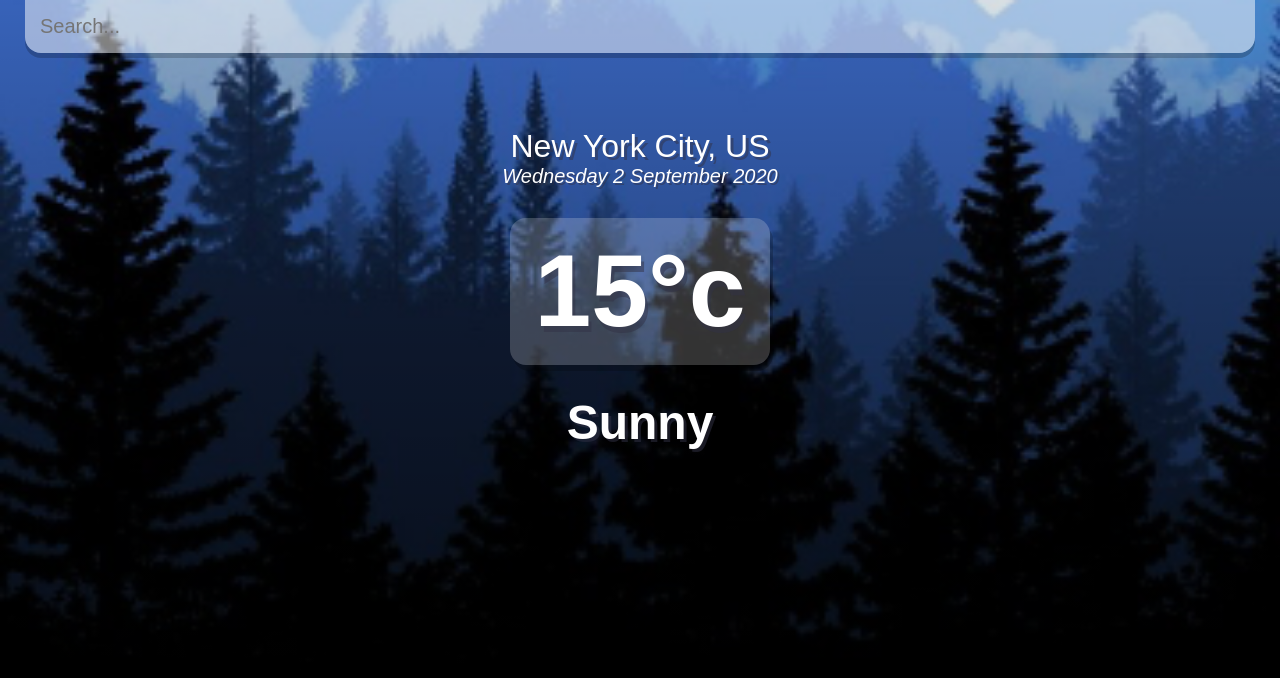
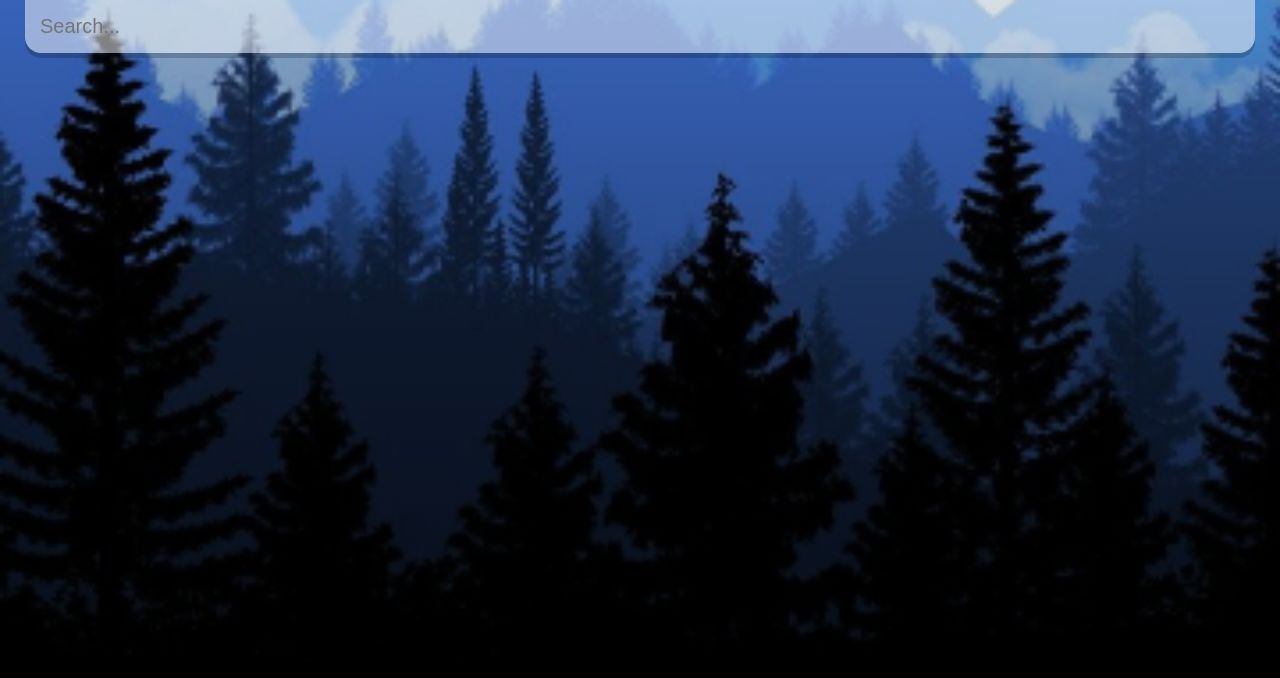
Before and after one commit to MatthewHettler/ReactWeatherApp, a React (Create React App) app: page / in a window 1280 px wide. Shown: the top 678 px of the page. Built offline with nearby package versions, Linux system fonts and the light colour scheme.

Commit message:
Tied location and weather to html with js.

```diff
--- a/src/App.js
+++ b/src/App.js
@@ -12,7 +12,11 @@ function App() {
     if (evt.key === "Enter") {
       fetch(`${api.base}weather?q=${query}&units=metric&APPID=${api.key}`)
       .then(res => res.json())
-      .then(result => setWeather(result));
+      .then(result => {
+        setWeather(result);
+        setQuery('');
+        console.log(result);
+      });
     }
   }
 
@@ -38,18 +42,25 @@ const dateBuilder = (d) => {
           type="text"
           className="search-bar"
           placeholder="Search..."
+          onChange={e => setQuery(e.target.value)}
+          value={query}
+          onKeyPress={search}
           />
         </div>
+        {(typeof weather.main != "undefined") ? (
+          <div>
             <div className="location-box">
-          <div className="location"> New York City, US</div>
+              <div className="location">{weather.name}, {weather.sys.country}</div>
               <div className="date">{dateBuilder(new Date())}</div>
             </div>
             <div className="weather-box">
               <div className="temp">
-            15°c
+                {Math.round(weather.main.temp)}°c
               </div>
-          <div className="weather">Sunny</div>
+          <div className="weather">{weather.weather[0].main}</div>
             </div>
+          </div>
+        ) : ('')}
       </main>
     </div>
   );
```
Lines whose indentation alone changed are shown as unchanged.
